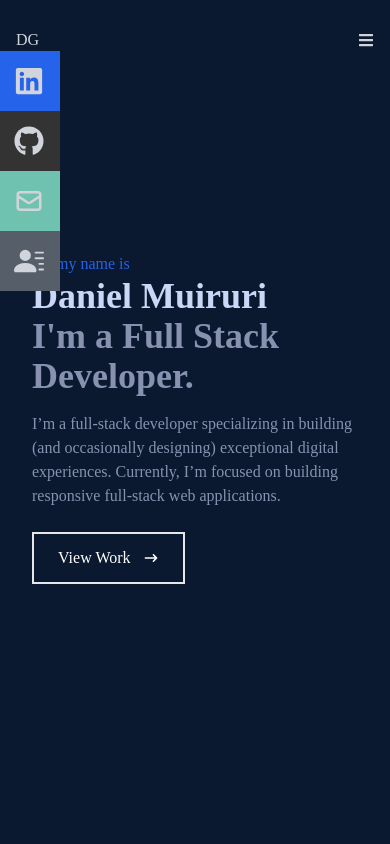
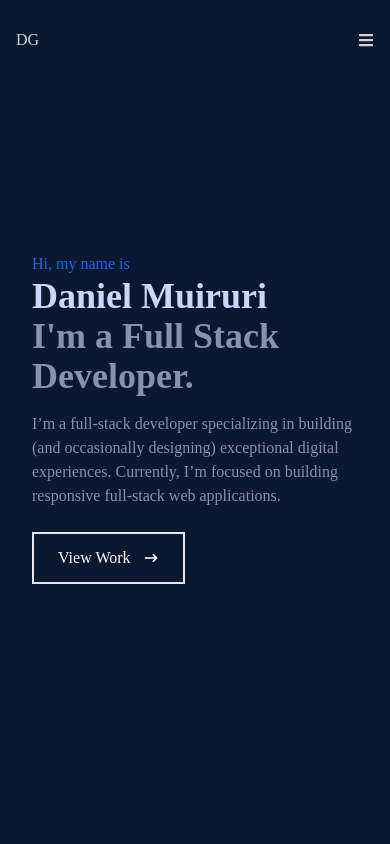
Before and after one commit to danielsdgg/mine, a React (Create React App) app: page / in a window 390 px wide. Shown: the top 844 px of the page. Built offline with nearby package versions, Linux system fonts and the light colour scheme.

Commit message:
:rocket: Nearly ready Pf

```diff
--- a/src/pages/Navbar.jsx
+++ b/src/pages/Navbar.jsx
@@ -93,7 +93,7 @@
       </ul>
 
       {/* Social icons */}
-      <div className=' lg:flex fixed flex-col top-[6%] left-0'>
+      <div className='hidden lg:flex fixed flex-col top-[35%] left-0'>
         <ul>
           <li className='w-[160px] h-[60px] flex justify-between items-center ml-[-100px] hover:ml-[-10px] duration-300 bg-blue-600'>
             <a className='flex justify-between items-center w-full text-gray-300' href='https://www.linkedin.com/in/daniel-muiruri-541a701a3/'>
```
